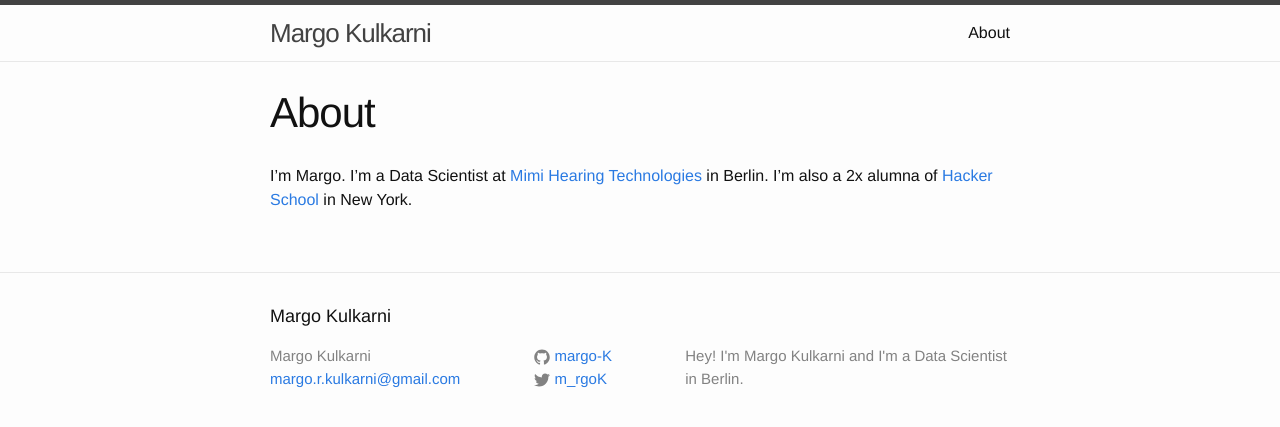
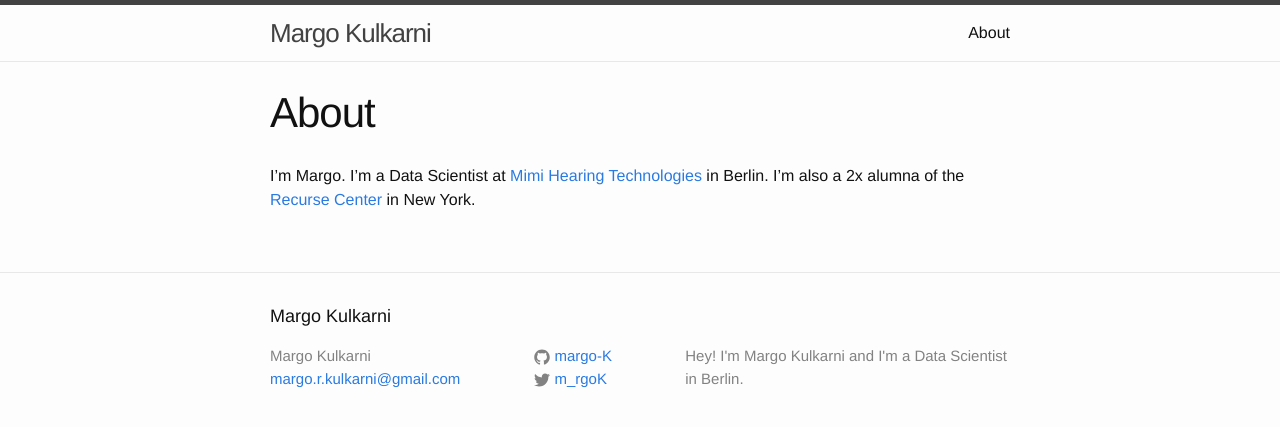
Before and after one commit to margo-K/margo-K.github.io, a Jekyll site: the page built from about.md, in a window 1280 px wide. Shown: the top 427 px of the page. Built offline with Jekyll 4.4.1, drawn with Linux system fonts in a browser that asks for light colours.

Commit message:
Changes HS to Recurse

```diff
--- a/about.md
+++ b/about.md
@@ -5,4 +5,4 @@ permalink: /about/
 ---
 
 I'm Margo. I'm a Data Scientist at [Mimi Hearing Technologies](http://www.mimi.io/) in Berlin. I'm also a 2x alumna
-of [Hacker School](https://www.hackerschool.com/) in New York.
+of the [Recurse Center](https://www.recurse.com/) in New York.
```
